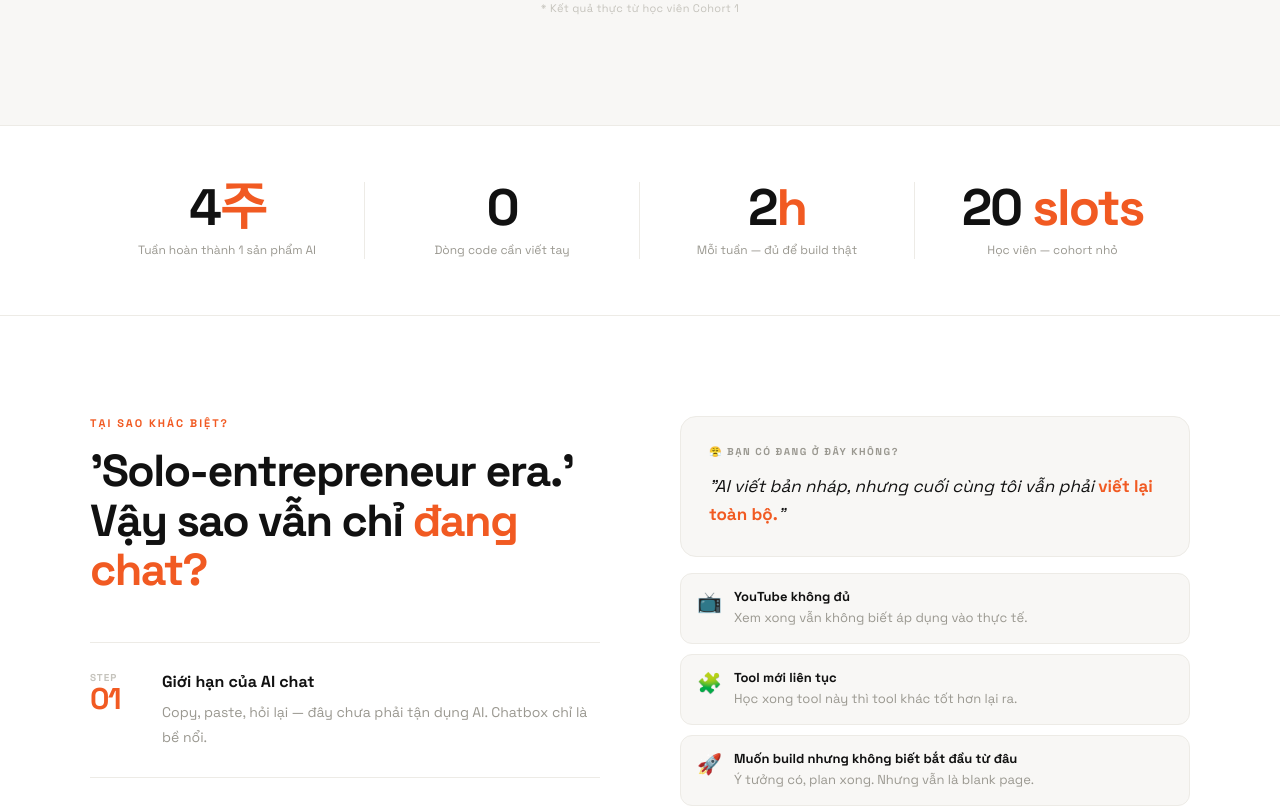
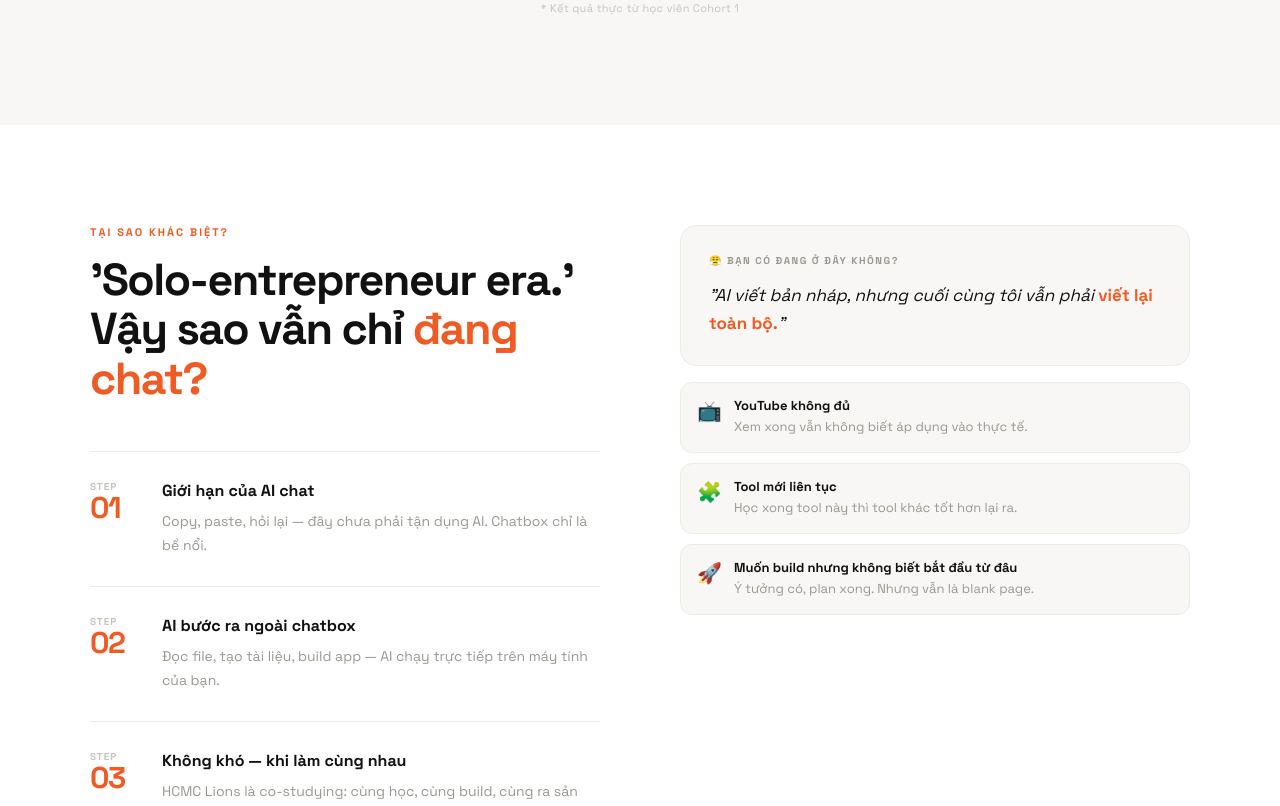
Before and after one commit to van-dot123/hcmc-lion, a React (Vite) app: page / in a window 1280 px wide. Shown: the part 1800-2606 px from the top of the page. Built offline with nearby package versions, Linux system fonts and the light colour scheme.

Commit message:
Remove NumbersBar and Curriculum components

```diff
--- a/src/App.jsx
+++ b/src/App.jsx
@@ -3,7 +3,7 @@ import Nav from "./components/Nav";
 import Hero from "./components/Hero";
 import Ticker from "./components/Ticker";
 import PortfolioCarousel from "./components/PortfolioCarousel";
-import { NumbersBar, WhySection, Curriculum, EarlyAccess, FAQ } from "./components/Sections";
+import { WhySection, EarlyAccess, FAQ } from "./components/Sections";
 import Footer from "./components/Footer";
 
 export default function App() {
@@ -14,9 +14,7 @@ export default function App() {
         <Hero />
         <Ticker />
         <PortfolioCarousel />
-        <NumbersBar />
         <WhySection />
-        <Curriculum />
         <EarlyAccess />
         <FAQ />
         <Footer />
--- a/src/components/Sections.jsx
+++ b/src/components/Sections.jsx
@@ -8,34 +8,6 @@ const fadeUp = (delay = 0) => ({
   viewport: { once: true },
   transition: { duration: 0.6, delay, ease: [0.22, 1, 0.36, 1] },
 });
-
-// ── Numbers bar ───────────────────────────────────────────────────────────────
-export function NumbersBar() {
-  const { lang } = useLang();
-  const vi = lang === "vi";
-  const stats = [
-    { num: "4", suffix: vi ? "주" : "주", label: vi ? "Tuần hoàn thành 1 sản phẩm AI" : "주 완성 과정" },
-    { num: "0", suffix: "", label: vi ? "Dòng code cần viết tay" : "코딩 지식 필요 없음" },
-    { num: "2", suffix: "h", label: vi ? "Mỗi tuần — đủ để build thật" : "매주 집중 2시간" },
-    { num: "20", suffix: vi ? " slots" : "명", label: vi ? "Học viên — cohort nhỏ" : "소규모 코호트" },
-  ];
-  return (
-    <div style={{ background: "var(--white)", borderTop: "1px solid var(--gray-line)", borderBottom: "1px solid var(--gray-line)", padding: "56px 40px" }}>
-      <div style={{ maxWidth: 1100, margin: "0 auto", display: "grid", gridTemplateColumns: "repeat(4,1fr)" }}>
-        {stats.map((s, i) => (
-          <motion.div key={i} {...fadeUp(i * 0.08)}
-            style={{ textAlign: "center", padding: "0 20px", borderRight: i < 3 ? "1px solid var(--gray-line)" : "none" }}
-          >
-            <div style={{ fontSize: "clamp(36px,4vw,56px)", fontWeight: 700, letterSpacing: -2, lineHeight: 1, color: "var(--black)" }}>
-              {s.num}<span style={{ color: "var(--o)" }}>{s.suffix}</span>
-            </div>
-            <div style={{ fontSize: 12, color: "var(--muted)", marginTop: 8, lineHeight: 1.5 }}>{s.label}</div>
-          </motion.div>
-        ))}
-      </div>
-    </div>
-  );
-}
 
 // ── Why section ───────────────────────────────────────────────────────────────
 export function WhySection() {
@@ -107,57 +79,6 @@ export function WhySection() {
               <div>
                 <div style={{ fontSize: 13, fontWeight: 700, marginBottom: 3 }}>{p.title}</div>
                 <div style={{ fontSize: 13, color: "var(--muted)", lineHeight: 1.6 }}>{p.desc}</div>
-              </div>
-            </motion.div>
-          ))}
-        </div>
-      </div>
-    </section>
-  );
-}
-
-// ── Curriculum ────────────────────────────────────────────────────────────────
-export function Curriculum() {
-  const { lang } = useLang();
-  const vi = lang === "vi";
-  const weeks = [
-    { n: "01", title: "AI Mindset", desc: vi ? "Tư duy người build. Xác định vấn đề AI có thể giải." : "빌더의 사고방식. AI로 해결할 나만의 문제 정의.", output: vi ? "Problem statement cá nhân" : "나만의 문제 정의서" },
-    { n: "02", title: "Build with Claude", desc: vi ? "Từ chat sang agent. Setup AI chạy trực tiếp trên máy." : "채팅에서 에이전트로. AI를 직접 작동시키기.", output: vi ? "AI agent đầu tiên đang chạy" : "첫 AI 에이전트 작동" },
-    { n: "03", title: "Optimize & Ship", desc: vi ? "Làm cho nó chạy thực trong công việc hàng ngày." : "실제 업무에서 작동하도록 다듬기.", output: vi ? "Workflow AI hoạt động thực tế" : "실무 적용 AI 워크플로우" },
-    { n: "04", title: "Demo Day", desc: vi ? "Trình bày sản phẩm. Feedback từ mentor và 20 peers." : "결과물 발표. 멘토와 동료 피드백.", output: vi ? "MVP + 20 đồng đội" : "MVP + 20명의 동료" },
-  ];
-  return (
-    <section style={{ padding: "100px 40px", background: "var(--gray-bg)" }}>
-      <div style={{ maxWidth: 1100, margin: "0 auto" }}>
-        <div style={{ display: "flex", justifyContent: "space-between", alignItems: "flex-end", marginBottom: 48, flexWrap: "wrap", gap: 20 }}>
-          <div>
-            <motion.div {...fadeUp(0)} style={{ fontSize: 11, fontWeight: 700, letterSpacing: 2, textTransform: "uppercase", color: "var(--o)", marginBottom: 12 }}>
-              {vi ? "Chương trình học" : "커리큘럼"}
-            </motion.div>
-            <motion.h2 {...fadeUp(0.1)} style={{ fontSize: "clamp(28px,3.5vw,48px)", fontWeight: 700, letterSpacing: -1.5, lineHeight: 1.1 }}>
-              {vi ? "4 tuần. 1 sản phẩm thật." : "4주. 진짜 결과물 1개."}
-            </motion.h2>
-          </div>
-          <div style={{ display: "flex", gap: 8, flexWrap: "wrap" }}>
-            {["📍 Offline · HCMC", vi ? "📅 Thứ 7 · 2h" : "📅 토요일 · 2h", "👥 Max 20"].map((p) => (
-              <span key={p} style={{ background: "var(--white)", border: "1px solid var(--gray-line)", borderRadius: 100, padding: "6px 14px", fontSize: 11, fontWeight: 600, color: "var(--muted)" }}>{p}</span>
-            ))}
-          </div>
-        </div>
-        <div style={{ display: "grid", gridTemplateColumns: "repeat(4,1fr)", gap: 12 }}>
-          {weeks.map((w, i) => (
-            <motion.div key={i} {...fadeUp(0.08 * i)}
-              style={{ background: "var(--white)", border: "1px solid var(--gray-line)", borderRadius: 14, padding: "28px 24px", position: "relative", overflow: "hidden", transition: "border-color .2s" }}
-              whileHover={{ borderColor: "rgba(241,90,34,0.4)" }}
-            >
-              <div style={{ position: "absolute", top: 0, left: 0, right: 0, height: 3, background: "var(--gray-line)", borderRadius: "14px 14px 0 0", transition: ".2s" }} />
-              <div style={{ fontSize: 10, fontWeight: 700, letterSpacing: 1.5, textTransform: "uppercase", color: "var(--muted2)", marginBottom: 10 }}>WEEK</div>
-              <div style={{ fontSize: 32, fontWeight: 700, letterSpacing: -2, color: "var(--black)", lineHeight: 1, marginBottom: 6 }}>{w.n}</div>
-              <div style={{ fontSize: 14, fontWeight: 700, marginBottom: 8 }}>{w.title}</div>
-              <div style={{ fontSize: 12, color: "var(--muted)", lineHeight: 1.7, marginBottom: 16 }}>{w.desc}</div>
-              <div style={{ background: "rgba(241,90,34,0.07)", border: "1px solid rgba(241,90,34,0.15)", borderRadius: 8, padding: "9px 12px" }}>
-                <div style={{ fontSize: 9, fontWeight: 700, letterSpacing: 1, textTransform: "uppercase", color: "var(--o)", marginBottom: 3 }}>Output</div>
-                <div style={{ fontSize: 11, color: "rgba(17,17,17,0.7)", lineHeight: 1.4 }}>{w.output}</div>
               </div>
             </motion.div>
           ))}
```
